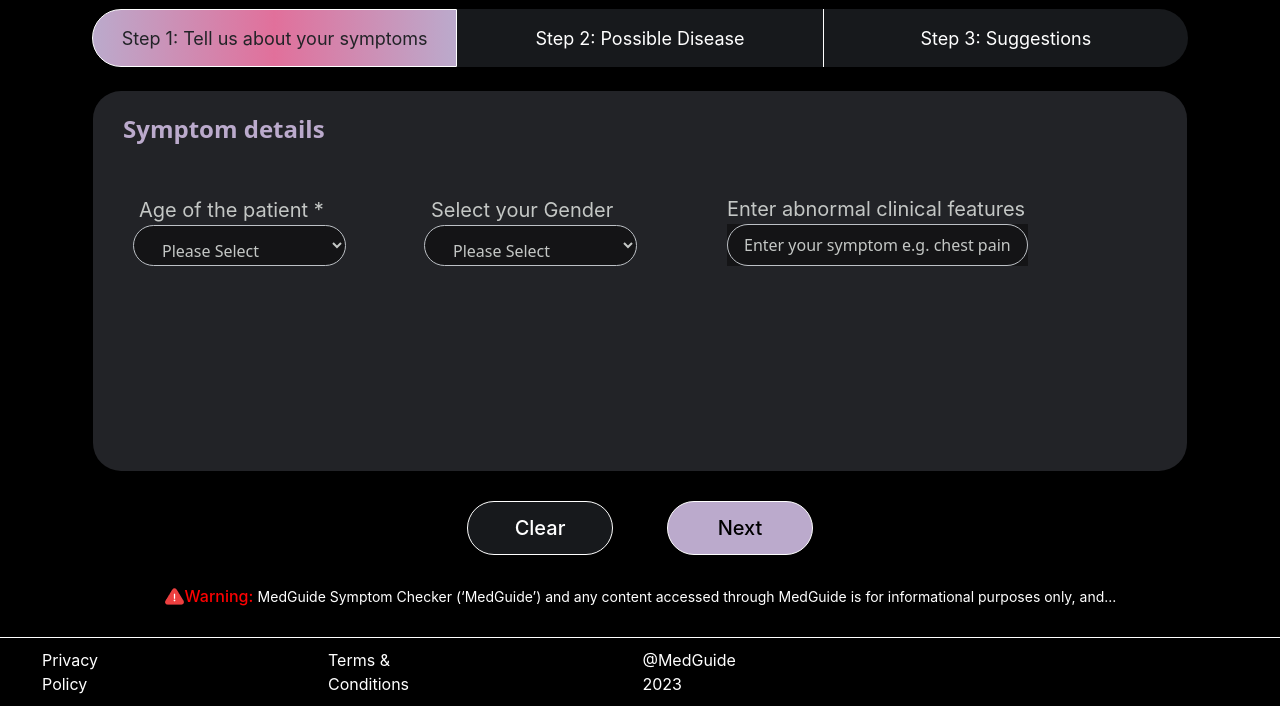
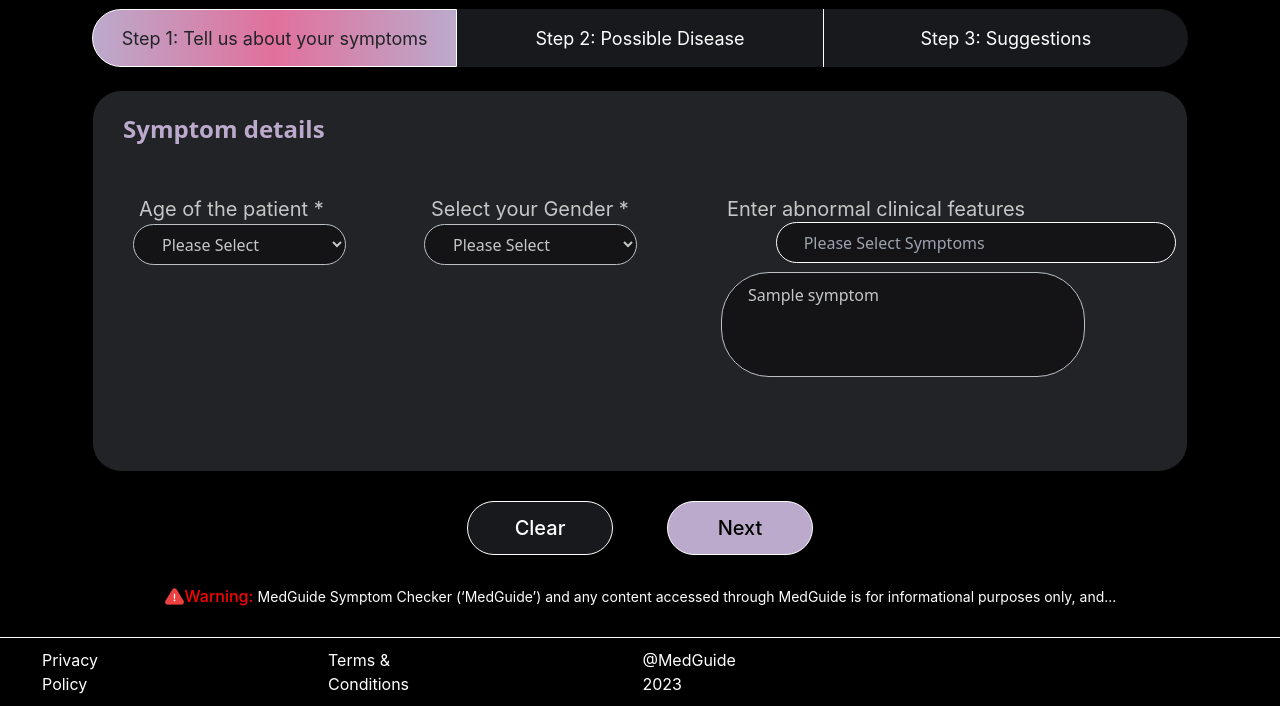
Before and after one commit to PriyansuMaurya/MedGuide, a Flask app: template medguide/templates/tell_symptoms.html in a window 1280 px wide; the page is wider, and only the part inside the window is pictured. Shown: the part 150-856 px from the top of that part. Run offline with Flask 3, Linux system fonts and the light colour scheme; the template is opened without the code that fills it: most values are stand-ins (such as "Sample title", 1, 10 or a date in 2020); style sheets or scripts are compiled from the project's sources.

Commit message:
Feat/frontend functionality (#12)
* feat(add-symptoms-and-badge-functionality): added

* fix(ui-fixes): done

* fix(ui-fixes): done

---------

Co-authored-by: shubham@archstore.in-at-481412860284 <shubham@archstore.in>

```diff
--- a/medguide/templates/tell_symptoms.html
+++ b/medguide/templates/tell_symptoms.html
@@ -5,35 +5,27 @@
 {% block div %}
 
 <div class="mt-[93px] flex items-center justify-center">
-  <div
-    class="w-[365.33px] h-[58px] flex items-center justify-center rounded-l-[50px] cursor-pointer border-[1px] border-white bg-gradient-to-r from-[#BAC] to-[#BAC] via-[#E1709B]">
-    <p class="text-[#222327] font-['Inter'] text-[18px] font-normal leading-normal">Step 1: Tell us about your
-      symptoms</p>
+  <div class="w-[365.33px] h-[58px] flex items-center justify-center rounded-l-[50px] cursor-pointer border-[1px] border-white bg-gradient-to-r from-[#BAC] to-[#BAC] via-[#E1709B]">
+    <p class="text-[#222327] font-['Inter'] text-[18px] font-normal leading-normal">Step 1: Tell us about your symptoms</p>
   </div>
   <div class="w-[365.33px] h-[58px] bg-[#17191C] flex items-center justify-center cursor-pointer">
     <p class="text-[#FFF] font-['Inter'] text-[18px] font-normal leading-normal">Step 2: Possible Disease</p>
   </div>
-  <div
-    class="w-[365.33px] h-[58px] bg-[#17191C] flex items-center justify-center cursor-pointer rounded-r-[50px] border-l border-l-[#FFF]">
+  <div class="w-[365.33px] h-[58px] bg-[#17191C] flex items-center justify-center cursor-pointer rounded-r-[50px] border-l border-l-[#FFF]">
     <p class="text-[#FFF] font-['Inter'] text-[18px] font-normal leading-normal">Step 3: Suggestions</p>
   </div>
 </div>
 
 <form action="/" method="POST" onsubmit="return validateForm()">
-
-  <div class="flex items-center justify-center mt-[24px]">
+  <div class="flex items-center justify-center mt-[24px] relative">
+    <input id="selectedSymptoms" class="selected-symptoms-container pl-[24px]" placeholder="    Please Select Symptoms" name="selectedSymptoms" ></input>
     <div class="w-[1094px] h-[380px] rounded-[28px] border-[#000] bg-[#222327]">
-      <p class="mt-[20px] ml-[30px] text-[#BAC] font-['Inter' text-[24px] font-semibold leading-normal]">Symptom details
-      </p>
-
+      <p class="mt-[20px] ml-[30px] text-[#BAC] font-['Inter' text-[24px] font-semibold leading-normal]">Symptom details</p>
       <div class="ml-[40px] mt-[47px]">
-        <div class="inline-flex items-center">
+        <div class="inline-flex items-start">
           <div>
-            <p class=" text-[#C4C7C5] ml-[6px] font-['Inter'] text-[20px] font-normal leading-normal">Age of the patient
-              *</p>
-            <select id="ageSelect" name="age"
-              class="w-[213px] h-[41px] pt-[11px] pl-[24px] text-[#C4C7C5] rounded-[48px] cursor-pointer border-[1px] bg-[#131314E6]"
-              style="border: 1px solid #BDC1C6; background-color: #131314E6;">
+            <p class="text-[#C4C7C5] ml-[6px] font-['Inter'] text-[20px] font-normal leading-normal">Age of the patient *</p>
+            <select id="ageSelect" name="age" class="w-[213px] h-[41px]  pl-[24px] text-[#C4C7C5] rounded-[48px] cursor-pointer border-[1px] bg-[#131314E6]" style="border: 1px solid #BDC1C6; background-color: #131314E6;">
               <option value="Please Select" selected>Please Select</option>
               <option value="under 18">under 18</option>
               <option value="18 -50">18 - 50</option>
@@ -41,98 +33,90 @@
             </select>
           </div>
           <div>
-            <p class=" text-[#C4C7C5] ml-[85px] font-['Inter'] text-[20px] font-normal leading-normal">Select your
-              Gender</p>
-            <select id="sexSelect" name="sex"
-              class="w-[213px] h-[41px] ml-[78px] pt-[11px] pl-[24px] text-[#C4C7C5] rounded-[48px] cursor-pointer border-[1px] bg-[#131314E6]"
-              style="border: 1px solid #BDC1C6; background-color: #131314E6;">
+            <p class="text-[#C4C7C5] ml-[85px] font-['Inter'] text-[20px] font-normal leading-normal">Select your Gender *</p>
+            <select id="sexSelect" name="sex" class="w-[213px] h-[41px] ml-[78px] pl-[24px] text-[#C4C7C5] rounded-[48px] cursor-pointer border-[1px] bg-[#131314E6]" style="border: 1px solid #BDC1C6; background-color: #131314E6;">
               <option value="Please Select" selected>Please Select</option>
               <option value="Male">Male</option>
               <option value="Female">Female</option>
             </select>
           </div>
-          <div >
-            <p class=" text-[#C4C7C5] ml-[90px] font-['Inter'] text-[20px] font-normal leading-normal">Enter abnormal
-              clinical features</p>
-
-
-              <div class="relative inline-block ml-[90px] bg-[#131314E6] w-fit text-[#C4C7C5] " >
-                <div class=" py-2 px-4 text-[#C4C7C5] rounded-[29px] border border-[#BDC1C6] cursor-pointer" id="selectedOption">Enter your symptom e.g. chest pain </div>
-                <div class="absolute  overflow-y-scroll overflow-x-hidden h-[300px] w-[220px]  left-0 mt-2 py-2  bg-[#131314E6] border border-gray-300 shadow-lg hidden" id="dropdownOptions">
+          <div>
+            <p class="text-[#C4C7C5] ml-[90px] font-['Inter'] text-[20px] font-normal leading-normal">Enter abnormal clinical features</p>
+            <select class="w-[364px] h-[20px] overflow-y-scroll mt-12 ml-[84px] pt-[11px]  pl-[24px]  text-[#C4C7C5] rounded-[48px] cursor-pointer border-[1px] bg-[#131314E6]" style="border: 1px solid #BDC1C6; background-color: #131314E6; height: auto" id="symptomInput" autocomplete="off" name="symptom" multiple>
               {% for symptom in symptoms_list %}
-            <div class="block px-4 py-2 cursor-pointer w-full" data-value="{{ symptom }}">{{ symptom }}</div>
+              <option value="{{symptom}}">{{symptom}}</option>
               {% endfor %}
-
+            </select>
           </div>
         </div>
-             <input type="hidden" name="symptom" id="selectedSymptom">
       </div>
     </div>
   </div>
 
-    </div>
-
-  </div>
-
   <div class="flex items-center justify-center mt-[30px]">
-    <Button class="w-[146px] h-[54px] rounded-[28px] border-[1px] border-[#FFF] bg-[#17191C]">
+    <button class="w-[146px] h-[54px] rounded-[28px] border-[1px] border-[#FFF] bg-[#17191C]">
       <p class="text-[#FFF] font-['Inter'] text-[20px] font-medium leading-normal">Clear</p>
-    </Button>
-    <Button type="submit" class="w-[146px] h-[54px] ml-[54px] rounded-[28px] border-[1px] border-[#FFF] bg-[#BAC]">
+    </button>
+    <button type="submit" class="w-[146px] h-[54px] ml-[54px] rounded-[28px] border-[1px] border-[#FFF] bg-[#BAC]">
       <p class="font-['Inter'] text-[20px] font-medium leading-normal">Next</p>
-    </Button>
+    </button>
   </div>
 </form>
 
-<script>
-
-      dropdownOptions.addEventListener('click', function(e) {
-          if (e.target && e.target.nodeName == "DIV") {
-              var selectedValues = Array.from(this.querySelectorAll('.selected')).map(div => div.dataset.value);
-              var clickedValue = e.target.dataset.value;
-
-              if (selectedValues.includes(clickedValue)) {
-                  e.target.classList.remove('selected');
-              } else {
-                  e.target.classList.add('selected');
+<style>
+  .selected-symptoms-container {
+    display: flex;
+    flex-wrap: wrap;
+    justify-content: flex-start;
+    position: absolute;
+    top: 8.2rem;
+    left: 48.5rem;
+    width: 400px;
+    height: 41px;
+    padding: 10px;
+    border-radius: 25px;
+    background-color: #131314E6;
+    color: white;
+    z-index: 1;
+    border: 1px solid white;
   }
 
-              selectedValues = Array.from(this.querySelectorAll('.selected')).map(div => div.dataset.value);
-              selectedOption.innerHTML = selectedValues.join(', ');
+  select {
+    overflow: hidden;
+  }
 
-              if (selectedValues.length === dropdownOptions.querySelectorAll('div').length) {
-                  dropdownOptions.classList.add('hidden');
+  /* Add this style to enable scrolling */
+  select::-webkit-scrollbar {
+    width: 0px;
   }
+
+  select::-webkit-scrollbar-thumb {
+    background-color: #BDC1C6; /* Adjust the color as needed */
+    border-radius: 6px; /* Adjust the radius as needed */
   }
-      });
+</style>
 
-      document.addEventListener('click', function(e) {
-          if (!e.target.matches('#selectedOption')) {
-              if (!dropdownOptions.classList.contains('hidden')) {
-                  dropdownOptions.classList.add('hidden');
+<script>
+  document.getElementById('symptomInput').addEventListener('change', function() {
+    var selectedSymptomsInput = document.getElementById('selectedSymptoms');
+    var selectedOptions = this.selectedOptions;
+
+    if (selectedOptions.length > 9) {
+      alert("You can select a maximum of 9 options.");
+      this.options[selectedOptions.length - 1].selected = false;
+      return;
     }
+
+    var selectedSymptomsArray = [];
+
+    for (var i = 0; i < selectedOptions.length; i++) {
+      var symptom = selectedOptions[i].value;
+      selectedSymptomsArray.push(symptom);
     }
-      });
 
-      document.addEventListener('DOMContentLoaded', function() {
-
-        var selectedOption = document.getElementById('selectedOption');
-      var dropdownOptions = document.getElementById('dropdownOptions');
-
-      selectedOption.addEventListener('click', function() {
-          dropdownOptions.classList.toggle('hidden');
-
-        let symptomDiv = document.getElementById('selectedOption');
-        let hiddenInput = document.getElementById('selectedSymptom');
-
-        symptomDiv.addEventListener('click', function() {
-            let selectedSymptom = symptomDiv.innerText;
-            hiddenInput.value = selectedSymptom;
-        });
-
-        console.log('Form submitted');
-        console.log('Hidden Input Value:', hiddenInput.value);
-    });
+    // Update the value of the input
+    selectedSymptomsInput.value = selectedSymptomsArray.join(', ');
   });
 </script>
+
 {% endblock %}
--- /dev/null
+++ b/medguide/templates/temp.txt
@@ -0,0 +1,3 @@
+{% for symptom in symptoms_list %}
+            <div class="block px-4 py-2 cursor-pointer w-full" data-value="{{ symptom }}">{{ symptom }}</div>
+        {% endfor %}
```
Also changed, not shown: medguide/templates/possible_disease.html (+1 -16 lines), medguide/views.py (+19 -18 lines), 1 other file. Lines whose indentation alone changed are shown as unchanged.
